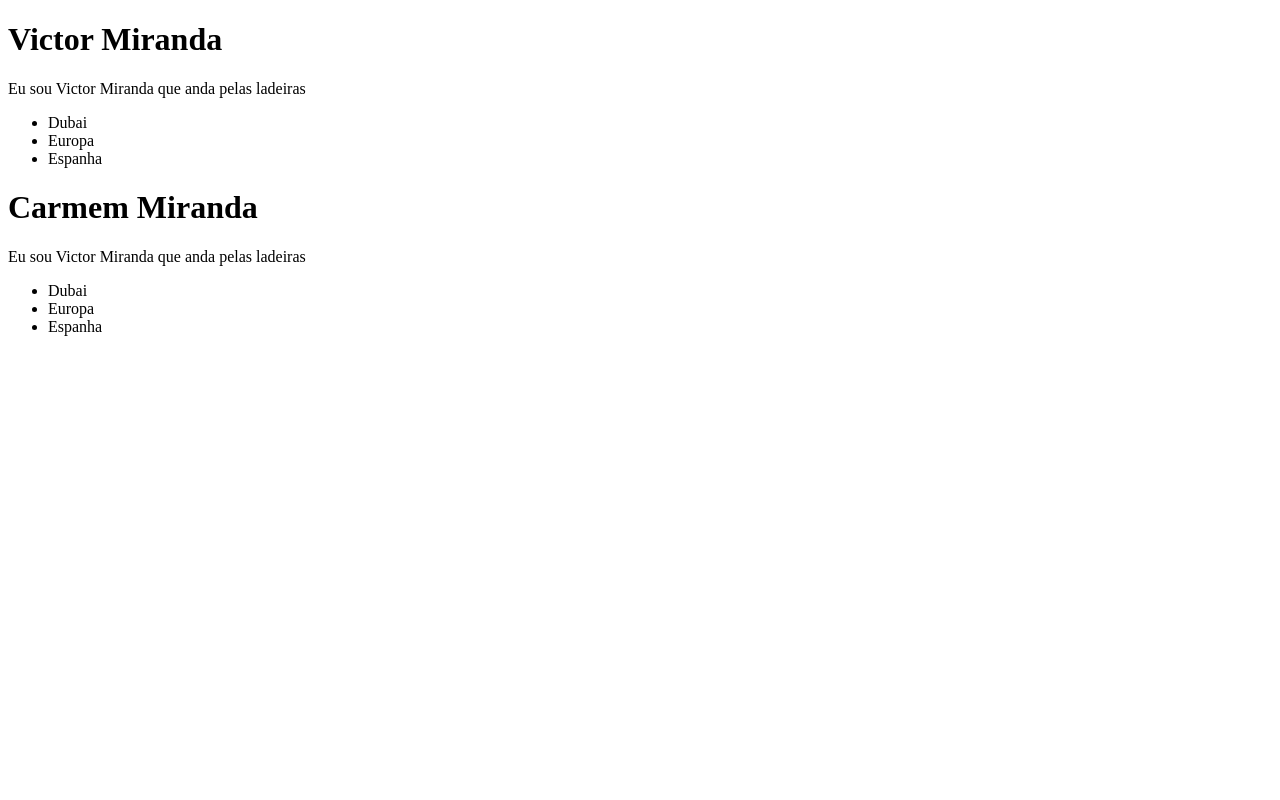
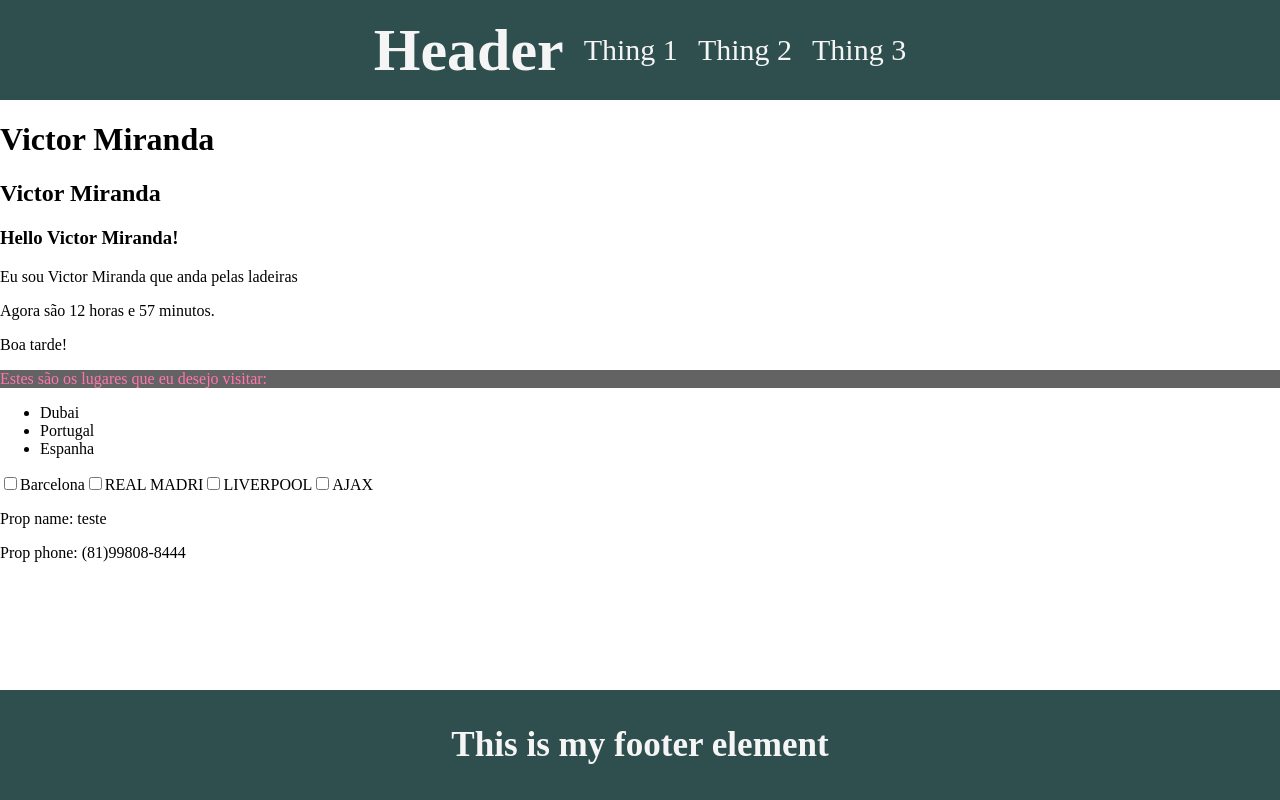
Before and after one commit to MVictorM/meme-generator, a React (Create React App) app: page / in a window 1280 px wide. Built offline with nearby package versions, Linux system fonts and the light colour scheme.

Commit message:
inicio props

```diff
--- a/package.json
+++ b/package.json
@@ -3,7 +3,10 @@
   "version": "0.1.0",
   "private": true,
   "dependencies": {
+    "@material-ui/core": "^4.2.0",
+    "bootstrap": "^4.3.1",
     "react": "^16.8.6",
+    "react-bootstrap": "^1.0.0-beta.9",
     "react-dom": "^16.8.6",
     "react-scripts": "3.0.1"
   },
--- a/public/index.html
+++ b/public/index.html
@@ -1,10 +1,9 @@
 <!DOCTYPE html>
 <html lang="en">
   <head>
-    <title>React Learn</title>
+    <title>React course</title>
   </head>
   <body>
     <div id="main"></div>
-    <div id="secondary"></div>
   </body>
 </html>
--- a/src/components/AnotherInfo.js
+++ /dev/null
@@ -1,17 +0,0 @@
-import React from 'react';
-
-function AnotherInfo() {
-  return (
-    <div className="App">
-      <h1>Carmem Miranda</h1>
-      <p>Eu sou Victor Miranda que anda pelas ladeiras</p>
-      <ul>
-        <li>Dubai</li>
-        <li>Europa</li>
-        <li>Espanha</li>
-      </ul>
-    </div>
-  );
-}
-
-export default AnotherInfo;
--- /dev/null
+++ b/src/components/App.js
@@ -0,0 +1,26 @@
+import React from 'react';
+import Header from "./Header";
+import MainContent from "./MainContent";
+import Footer from "./Footer";
+import Contact from "./Contact";
+
+//arrow function
+const App = () =>
+    <div>
+      <Header/>
+      <MainContent/>
+      {/*prop diretamente no componente*/}
+      {/*<Contact*/}
+      {/*  name="teste"*/}
+      {/*  phone="(81)99808-8444"*/}
+      {/*/>*/}
+      {/*exemplo simulando dados vindos de json armazenados em contact*/}
+        <Contact
+            contact={{name:"teste",
+                phone:"(81)99808-8444"}}
+
+        />
+      <Footer/>
+    </div>;
+
+export default App;
--- /dev/null
+++ b/src/components/Contact.js
@@ -0,0 +1,16 @@
+import React from 'react';
+
+function Contact(props) {
+    return (
+        <div>
+            {/*prop diretamente no componente*/}
+            {/*<p>Prop name: {props.name}</p>*/}
+            {/*<p>Prop phone: {props.phone}</p>*/}
+            {/*exemplo prop vindo de um json*/}
+            <p>Prop name: {props.contact.name}</p>
+            <p>Prop phone: {props.contact.phone}</p>
+        </div>
+    );
+}
+
+export default Contact;
--- /dev/null
+++ b/src/components/Footer.js
@@ -0,0 +1,11 @@
+import React from 'react';
+
+function Footer() {
+  return (
+    <footer>
+        <h3>This is my footer element</h3>
+    </footer>
+  );
+}
+
+export default Footer;
--- /dev/null
+++ b/src/components/Header.js
@@ -0,0 +1,16 @@
+import React from 'react';
+
+function Header() {
+  return (
+    <header>
+          <h1>Header</h1>
+          <ul>
+              <li>Thing 1</li>
+              <li>Thing 2</li>
+              <li>Thing 3</li>
+          </ul>
+    </header>
+  );
+}
+
+export default Header;
--- /dev/null
+++ b/src/components/MainContent.js
@@ -0,0 +1,15 @@
+import React from 'react';
+import MyInfo from './MyInfo';
+import ToDo from "./ToDo";
+
+//declaracao normal da funcao
+function MainContent() {
+  return (
+    <div className="MainContent">
+      <MyInfo/>
+      <ToDo/>
+    </div>
+  );
+}
+
+export default MainContent;
--- a/src/components/MyInfo.js
+++ b/src/components/MyInfo.js
@@ -1,13 +1,43 @@
 import React from 'react';
 
 function MyInfo() {
+    const firstName = 'Victor';
+    const lastName = 'Miranda';
+    const date = new Date();
+    const hours = date.getHours();
+    const minutos = date.getMinutes();
+    //style inline ao invés do estilo definido no arquivo css
+    const stylesPlacesText = {
+        color: "#FF8C00",
+        backgroundColor: "#636363"
+    };
+
+    let cumprimento;
+
+    if (hours < 12) {
+        cumprimento = 'Bom dia!';
+        stylesPlacesText.color = '#FFFFFF';
+    } else if (hours >= 12 && hours <= 18) {
+        cumprimento = 'Boa tarde!';
+        stylesPlacesText. color = '#FF76AD';
+    } else {
+        cumprimento = 'Boa noite!';
+        stylesPlacesText. color = '#71ddff';
+    }
+
     return (
-    <div className="App">
-      <h1>Victor Miranda</h1>
+        <div className="Info">
+            <h1>{firstName} {lastName}</h1>
+            <h2>{firstName + ' ' + lastName}</h2>
+            <h3>Hello {`${firstName} ${lastName}`}!</h3>
             <p>Eu sou Victor Miranda que anda pelas ladeiras</p>
+            <p>Agora são {hours} horas e {minutos} minutos.</p>
+            <p>{cumprimento}</p>
+            {/* style inline definido acima */}
+            <p style={stylesPlacesText}>Estes são os lugares que eu desejo visitar:</p>
             <ul>
                 <li>Dubai</li>
-        <li>Europa</li>
+                <li>Portugal</li>
                 <li>Espanha</li>
             </ul>
         </div>
--- /dev/null
+++ b/src/components/ToDo.js
@@ -0,0 +1,20 @@
+import React from 'react';
+
+function ToDo() {
+    return (
+        <div className="ToDo">
+            <form>
+                <input type="checkbox" name="barcelona" id="barcelona" className="custom"/>
+                <label htmlFor="barcelona">Barcelona</label>
+                <input type="checkbox" name="real_madri" id="real_madri" className="custom"/>
+                <label htmlFor="real_madri">REAL MADRI</label>
+                <input type="checkbox" name="liverpool" id="liverpool" className="custom"/>
+                <label htmlFor="liverpool">LIVERPOOL</label>
+                <input type="checkbox" name="ajax" id="ajax" className="custom"/>
+                <label htmlFor="ajax">AJAX</label>
+            </form>
+        </div>
+    );
+}
+
+export default ToDo;
--- /dev/null
+++ b/src/css/style.css
@@ -0,0 +1,44 @@
+body {
+    margin: 0;
+}
+
+header {
+    height: 100px;
+    margin-bottom: 15px;
+    font-size: 30px;
+    background-color: darkslategrey;
+    text-align: center;
+    color: whitesmoke;
+    display: flex;
+    justify-content: center;
+    align-items: center;
+}
+
+header > ul {
+    list-style-type: none;
+    margin: 0;
+    padding: 0;
+}
+
+header > ul > li {
+    display: inline;
+    margin-left: 20px;
+}
+
+footer {
+    height: auto;
+    margin-bottom: 0px;
+    font-size: 30px;
+    background-color: darkslategrey;
+    text-align: center;
+    color: whitesmoke;
+    display: flex;
+    justify-content: center;
+
+    position: absolute;
+    left: 0;
+    bottom: 0;
+    /*height: 100px;*/
+    width: 100%;
+    overflow: hidden;
+}
```
Also changed, not shown: src/index.js (+5 -4 lines), 2 other files (tests, documents, lock files or other folders). Lines whose indentation alone changed are shown as unchanged.
